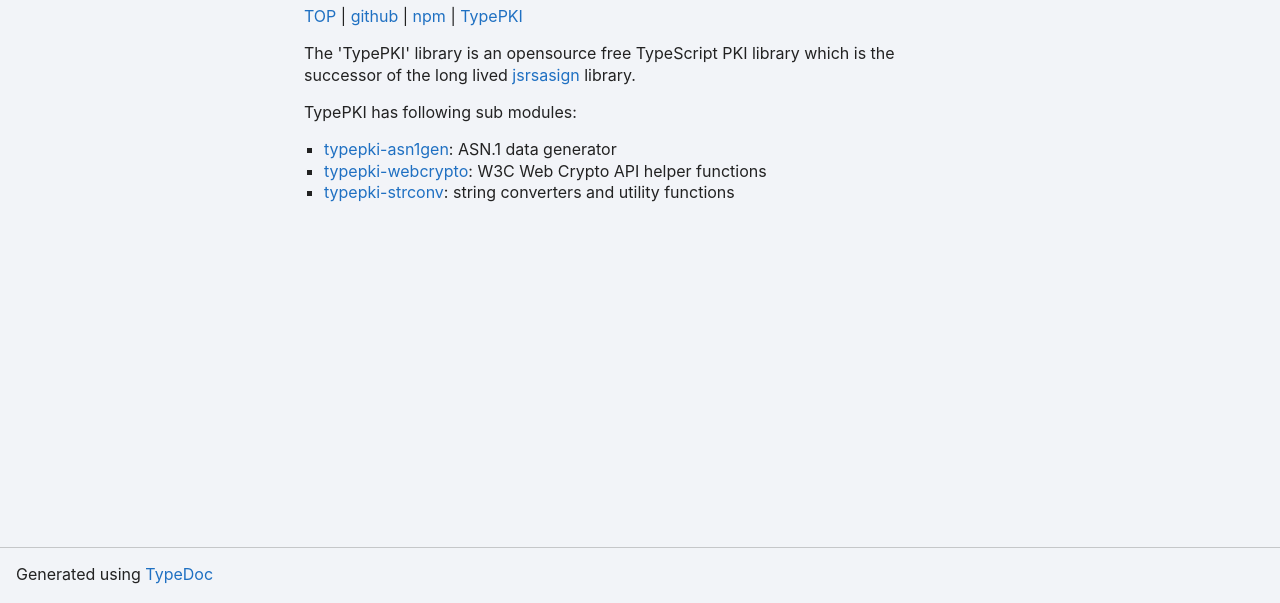
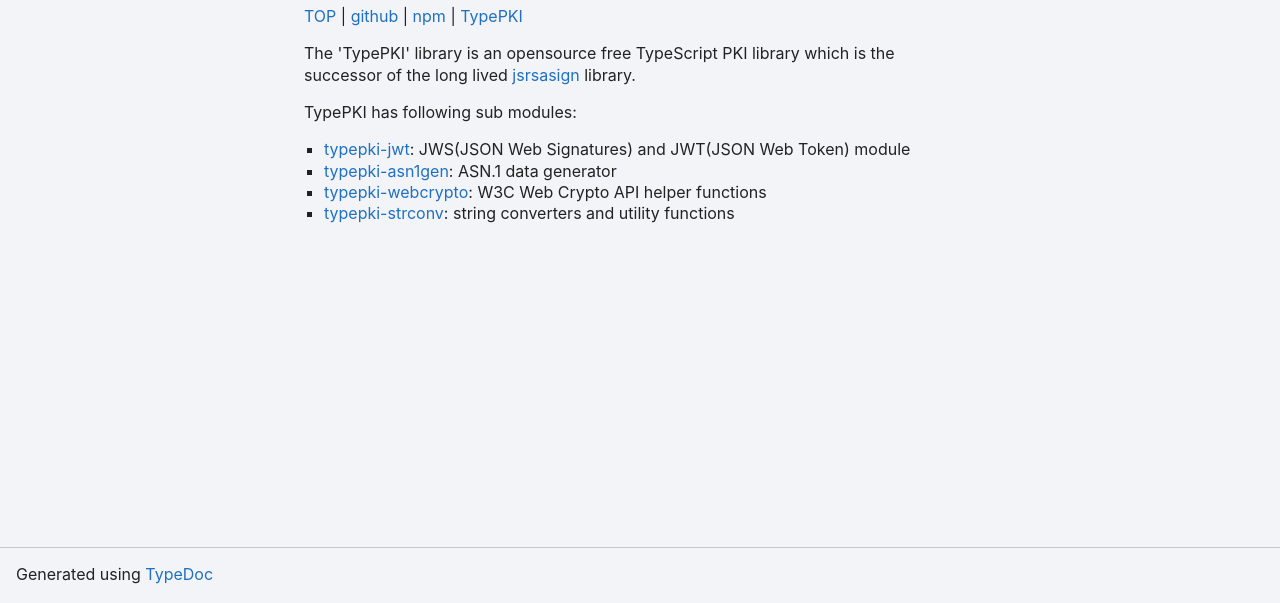
Before and after one commit to kjur/typepki, a website: page docs/index.html in a window 1280 px wide. Shown: the part 197-800 px from the top of the page. Drawn offline with Linux system fonts and the light colour scheme.

Commit message:
docs update

```diff
--- a/docs/index.html
+++ b/docs/index.html
@@ -2,6 +2,7 @@
 <p>The &#39;TypePKI&#39; library is an opensource free TypeScript PKI library which is the successor of the long lived <a href="https://kjur.github.io/jsrsasign">jsrsasign</a> library.</p>
 <p>TypePKI has following sub modules:</p>
 <ul>
+<li><a href="https://kjur.github.io/typepki-jwt/">typepki-jwt</a>: JWS(JSON Web Signatures) and JWT(JSON Web Token) module</li>
 <li><a href="https://kjur.github.io/typepki-asn1gen/">typepki-asn1gen</a>: ASN.1 data generator</li>
 <li><a href="https://kjur.github.io/typepki-webcrypto/">typepki-webcrypto</a>: W3C Web Crypto API helper functions</li>
 <li><a href="https://kjur.github.io/typepki-strconv/">typepki-strconv</a>: string converters and utility functions</li>
```
Also changed, not shown: docs/variables/VERSION.html (+1 -1 lines), README.md.
